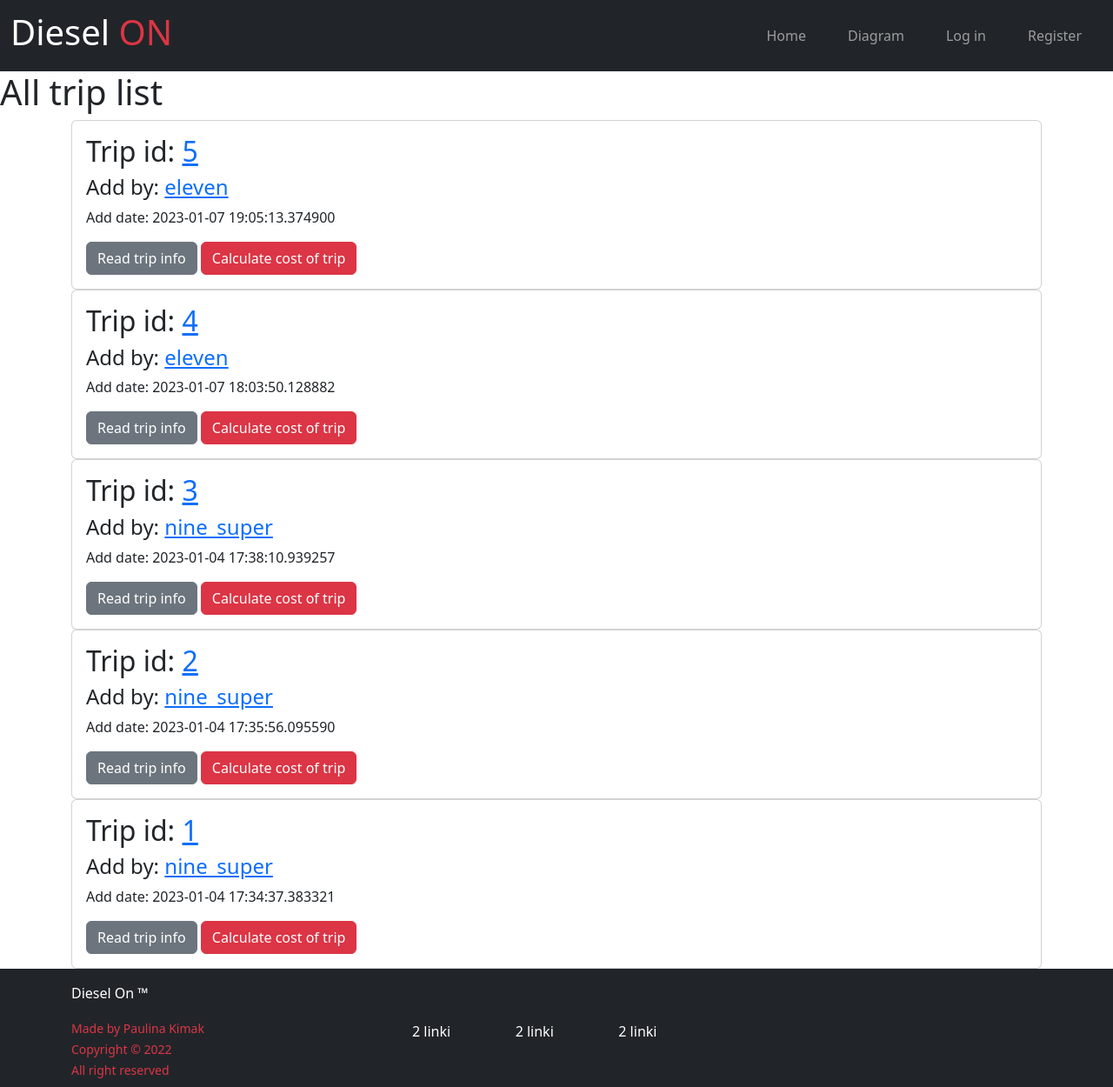
After one commit to RockPiryt/DieselApp, a Flask app: page /trip_list in a window 1280 px wide. The commit adds this page. Shown: the whole page at 87% size. Run offline with Flask 2, Linux system fonts and the light colour scheme; data comes from the database, SQL or seed files in the repository; both versions use the stored data as it was after the commit; some libraries are stand-ins or nearby versions.

Commit message:
Use LoginManager to login/logout/register user, add calc_trip function to calculate cost of trip using diesel cars
Add login configuration to __init__.py
for using login/logout options with LoginManager.
Register users and add new trip to calculate in database.
Update class Trip. Iformations from this class will be use
to calculate a cost of trip.
Create new templates for creating trip, calculate trip cost and listed a added trips.
Updates trip views and user views.

```diff
--- a/diesel_api/__init__.py
+++ b/diesel_api/__init__.py
@@ -28,13 +28,13 @@ login_manager.login_view = 'users.login' # określenie view do logowania, potem
 #################
 
 from diesel_api.core.views import core
+from diesel_api.users.views import users
 from diesel_api.trip_calculator.views import trip
 from diesel_api.diesel_cars.views import car
 from diesel_api.error_pages.handlers import error_pages
-from diesel_api.users.views import users
 
 app.register_blueprint(core)
+app.register_blueprint(users)
 app.register_blueprint(trip)
 app.register_blueprint(car)
 app.register_blueprint(error_pages)
-app.register_blueprint(users)
--- a/diesel_api/templates/index.html
+++ b/diesel_api/templates/index.html
@@ -20,14 +20,14 @@
           </div>
         </div>
         <div class="carousel-item" data-bs-interval="2000">
-          <a href="{{ url_for('trip.trip_info_form') }}"><img src="{{ url_for('static', filename='slider-5.jpg') }}" class="d-block w-100" alt="..."></a>
+          <a href="#"><img src="{{ url_for('static', filename='slider-5.jpg') }}" class="d-block w-100" alt="..."></a>
           <div class="carousel-caption d-none d-md-block">
             <h5>Trip Calculator</h5>
             <p>Calculate your moont expenses for your car trip</p>
           </div>
         </div>
         <div class="carousel-item" data-bs-interval="2000">
-          <a href="{{ url_for('trip.trip_info_form') }}"><img src="{{ url_for('static', filename='slider-6.jpg') }}" class="d-block w-100" alt="..."></a>
+          <a href="#"><img src="{{ url_for('static', filename='slider-6.jpg') }}" class="d-block w-100" alt="..."></a>
           <div class="carousel-caption d-none d-md-block">
             <h5>Top economic cars</h5>
             <p>Top 10 of economic diesel cars</p>
--- a/diesel_api/templates/navbar.html
+++ b/diesel_api/templates/navbar.html
@@ -21,7 +21,10 @@
                     <a href="{{ url_for('users.account') }}" class="nav-link {{ 'active' if active_menu=='account'}}">Account</a>
                   </li>
                   <li class="nav-item px-3">
-                    <a href="#" class="nav-link ">Add trip</a>
+                    <a href="{{ url_for('trip.create_trip') }}" class="nav-link {{ 'active' if active_menu=='create_trip'}} ">Add trip</a>
+                  </li>
+                  <li class="nav-item px-3">
+                    <a href="{{ url_for('trip.trip_list') }}" class="nav-link {{ 'active' if active_menu=='trip_list'}}">Trip_list</a>
                   </li>
                   {% else %}
                   <li class="nav-item px-3">
@@ -31,9 +34,6 @@
                     <a href="{{ url_for('users.register') }}" class="nav-link {{ 'active' if active_menu=='register'}}">Register</a>
                   </li>
                   {% endif %}
-                  <li class="nav-item px-3">
-                      <a href="{{ url_for('trip.trip_info_form') }}" class="nav-link {{ 'active' if active_menu=='trip_info_form'}}">Calculator</a>
-                  </li>
               </ul>
           </div>
   </nav>
--- /dev/null
+++ b/diesel_api/templates/trip_list.html
@@ -0,0 +1,31 @@
+<!-- zamiast index -->
+
+{% extends "base.html" %}
+
+{% block content %}
+<div class="jumbotron">
+    <h1>All trip list</h1>
+</div>
+
+<div class="container">
+    {% for trip in usertrip_list.items %}
+    <div class="card">
+        <div class="card-body">
+            <h2>Trip id: <a class="card-title" href="{{url_for('trip.view_trip', usertrip_id=trip.id) }}">{{trip.id}}</a></h2>
+            <h4>Add by:
+            <a href="#">{{trip.author.username}}</a>
+            </h4>
+            <p>Add date: {{trip.date}} </p>
+            <a class="btn btn-secondary" href="{{url_for('trip.view_trip', usertrip_id=trip.id) }}">Read trip info</a>
+            <a class="btn btn-danger" href="{{url_for('trip.calc_trip', usertrip_id=trip.id) }}">Calculate cost of trip</a>
+        </div>
+    </div>
+    {% endfor%}
+</div>
+
+
+{% endblock %}
+
+<!-- {{url_for('users.user_trips', username=trip.author.username)}} -->
+
+<!-- {{url_for('trip.calc_trip', usertrip_id=usertrip.id) }} -->
--- a/diesel_api/templates/user_trips_collection.html
+++ b/diesel_api/templates/user_trips_collection.html
@@ -1,3 +1,5 @@
+<!-- wyświetla info o użytkowniku i przypisane do niego trips -->
+
 {% extends "base.html"%}
 
 {% block title %} User_trips_collection {% endblock %}
@@ -14,8 +16,8 @@
 
 
   {% for trip in trips_collection.item %}
-    <h2><a href="{{url_for('trips.trips_collection'), trips_id=trip.id}}"></a>{{Trip.id}}</h2>
-    Written by: <a href="{{url_for('user.user_trips', username=trips.author.username)}}">{{Trip.author}}</a>
+    <h2><a href="{{url_for('trip.view_trip'), trip_id=trip.id}}"></a>{{Trip.id}}</h2>
+    Written by: <a href="{{url_for('users.user_trips', username=trips.author.username)}}">{{Trip.author}}</a>
     <p class="text-muted">Published on:{{Trip.date.strftime("%Y-%m-%d")}}</p>
     <br>
     <p>{{Trip.distance}}</p>
--- a/diesel_api/trip_calculator/views.py
+++ b/diesel_api/trip_calculator/views.py
@@ -1,6 +1,6 @@
 #trip_calculator/views.py
 
-from flask import Blueprint, render_template, redirect,  url_for, flash, request
+from flask import Blueprint, render_template, redirect,  url_for, flash, request, abort
 from flask_login import current_user, login_required
 from diesel_api.trip_calculator.forms import TripForm
 from diesel_api.models import Trip
@@ -27,67 +27,88 @@ def create_trip():
         db.session.add(usertrip)
         db.session.commit()
         flash('You add new trip!')
-        return redirect(url_for('trip.view_trips'))
+        return redirect(url_for('trip.view_trip', usertrip_id=usertrip.id))
     return render_template('create_trip.html',active_menu='create_trip', form=form)
 
 
+diesel=7.7
+
+@trip.route('/calc_trip/<int:usertrip_id>', methods=['GET','POST'])
+@login_required
+def calc_trip(usertrip_id):
+    usertrip = Trip.query.get_or_404(usertrip_id)
+    km_month= usertrip.distance*usertrip.amount_trip
+    av_usage=usertrip.average_usage*(km_month/100)
+    cost=diesel*av_usage
+    # print(f'you drive  {km_month} km per month')
+    # print(f'you used {av_usage} L diesel')
+    # print(f'you spend {cost} zl on diesel fuel')
+    return render_template('calc_trip.html', km_month=km_month, av_usage=av_usage, cost=cost, usertrip=usertrip)
+
+#tripinfo1= Trip(distance=30, amount_trip=20, usage=7)
+
+#print(calc_trip(usertrip_id=usertrip.id))
 
 #read trip
-@trip.route('/view_trip/<int:trip_id>')
-def view_trip(trip_id):
-    trip = Trip.query.get_or_404(trip_id)
-    return render_template('account.html', trip=trip, date=trip.date)
+@trip.route('/view_trip/<int:usertrip_id>')
+def view_trip(usertrip_id):
+    usertrip = Trip.query.get_or_404(usertrip_id)
+    return render_template('view_usertrips.html', date=usertrip.date, usertrip=usertrip)
 
 
 #update trip
-@trip.route('/update_trip/<int:trip_id>', methods=['GET','POST'])
+@trip.route('/update_trip/<int:usertrip_id>', methods=['GET','POST'])
 @login_required
-def update_trip(trip_id):
+def update_trip(usertrip_id):
 
-    trip = Trip.query.get_or_404(trip_id)
+    usertrip = Trip.query.get_or_404(usertrip_id)
 
-    if trip.author != current_user:
+    if usertrip.author != current_user:
         abort(403)
 
     form = TripForm()
 
     if form.validate_on_submit():
 
-        trip.trip_frequency = form.trip_frequency.data
-        trip.amount_trip = form.amount_trip.data
-        trip.distance = form.distance.data
-        trip.type_trip = form.type_trip.data
-        trip.average_usage = form.average_usage.data
+        usertrip.trip_frequency = form.trip_frequency.data
+        usertrip.amount_trip = form.amount_trip.data
+        usertrip.distance = form.distance.data
+        usertrip.type_trip = form.type_trip.data
+        usertrip.average_usage = form.average_usage.data
 
         db.session.commit()
-        flash(f'You update trip!{{trip_id}}')
-        return redirect(url_for('trip.view_trips'))
+        flash(f'You update trip!{usertrip_id}')
+        return redirect(url_for('trip.view_trip', usertrip_id=usertrip.id))
     elif request.method =='GET':
-        form.trip_frequency.data = trip.trip_frequency
-        form.amount_trip.data = trip.trip_frequency
-        form.distance.data = trip.distance
-        form.type_trip.data = trip.type_trip
-        form.average_usage.data = trip.average_usage
+        form.trip_frequency.data = usertrip.trip_frequency
+        form.amount_trip.data = usertrip.trip_frequency
+        form.distance.data = usertrip.distance
+        form.type_trip.data = usertrip.type_trip
+        form.average_usage.data = usertrip.average_usage
 
     return render_template('create_trip.html',active_menu='create_trip', form=form, title='updating')
 
 #delete trip
-@trip.route('/delete_trip/<int:trip_id>', methods=['GET','POST'])
+@trip.route('/delete_trip/<int:usertrip_id>', methods=['GET','POST'])
 @login_required
-def update_trip(trip_id):
-    trip = Trip.query.get_or_404(trip_id)
+def delete_trip(usertrip_id):
+    usertrip = Trip.query.get_or_404(usertrip_id)
 
-    if trip.author != current_user:
+    if usertrip.author != current_user:
         abort(403)
 
-    db.session.delete(trip)
+    db.session.delete(usertrip)
     db.session.commit()
 
-    flash(f'You delete trip!{{trip_id}}')
-    return redirect(url_for('trip.view_trips'))
+    flash(f'You delete trip!{usertrip_id}')
+    return redirect(url_for('trip.view_trip'))
 
 
-
+@trip.route('/trip_list')
+def trip_list():
+    page = request.args.get('page',1,type=int)
+    usertrip_list = Trip.query.order_by(Trip.date.desc()).paginate(page=page, per_page=5)
+    return render_template('trip_list.html', active_menu='trip_list', usertrip_list=usertrip_list)
 
 
 # @trip.route('/calculator', methods=['GET','POST'])
--- a/diesel_api/users/views.py
+++ b/diesel_api/users/views.py
@@ -96,4 +96,4 @@ def user_trips(username):
     page =request.args.get('page', 1, type=int)
     user =User.query.filter_by(username=username).first_or_404() # wybranie unikalnego użytkownika
     trips_collection =Trip.query.filter_by(author=user).order_by(Trip.date.desc()).paginate(page=page, per_page=5)
-    return render_template('user_trips_collection.html', trips_collection=trips_collection, user=user)
+    return render_template('user_trips_collection.html', trips_collection=trips_collection.items, user=user)
```
Also changed, not shown: diesel_api/models.py (+39 -0 lines), diesel_api/templates/calc_trip.html (added, +18 -0 lines), diesel_api/templates/create_trip.html (+41 -0 lines), diesel_api/templates/view_usertrips.html (added, +74 -0 lines), diesel_api/data.sqlite, diesel_api/static/profile_pics/nine.png (added), 1 other file.
